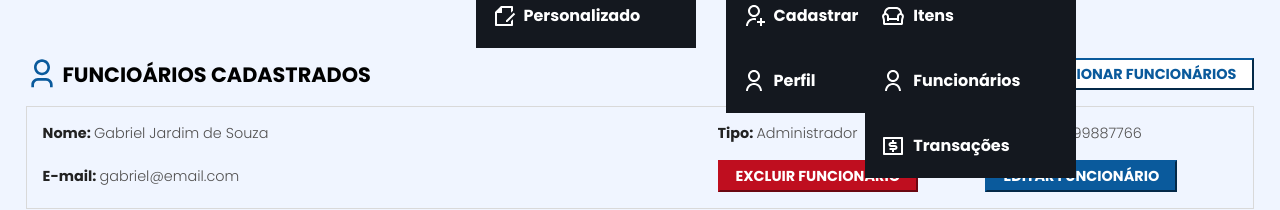
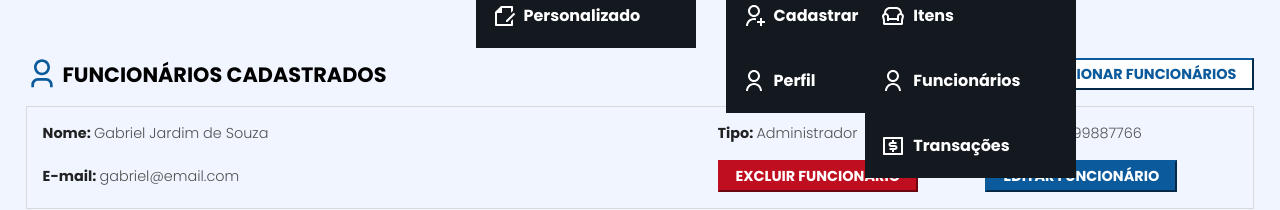
Before and after one commit to PauloHSilveir/CodeForge, a React (Vite) app in the folder blue-star-events-front/: page /gerenciarfuncionarios in a window 1280 px wide. Shown: the part 178-388 px from the top of the page. Built offline with nearby package versions, Linux system fonts and the light colour scheme.

Commit message:
Correção de texto

```diff
--- a/blue-star-events-front/src/pages/GerenciarFuncionarios.jsx
+++ b/blue-star-events-front/src/pages/GerenciarFuncionarios.jsx
@@ -23,7 +23,7 @@ function GerenciarFuncionarios() {
                 />
             )}
             icone={RiUser3Line}
-            titulo="FUNCIOÁRIOS CADASTRADOS"
+            titulo="FUNCIONÁRIOS CADASTRADOS"
             placeholder="Pesquisar funcionários"
             buttonText="ADICIONAR FUNCIONÁRIOS"
             buttonLink="/gerenciarfuncionarios"
```
